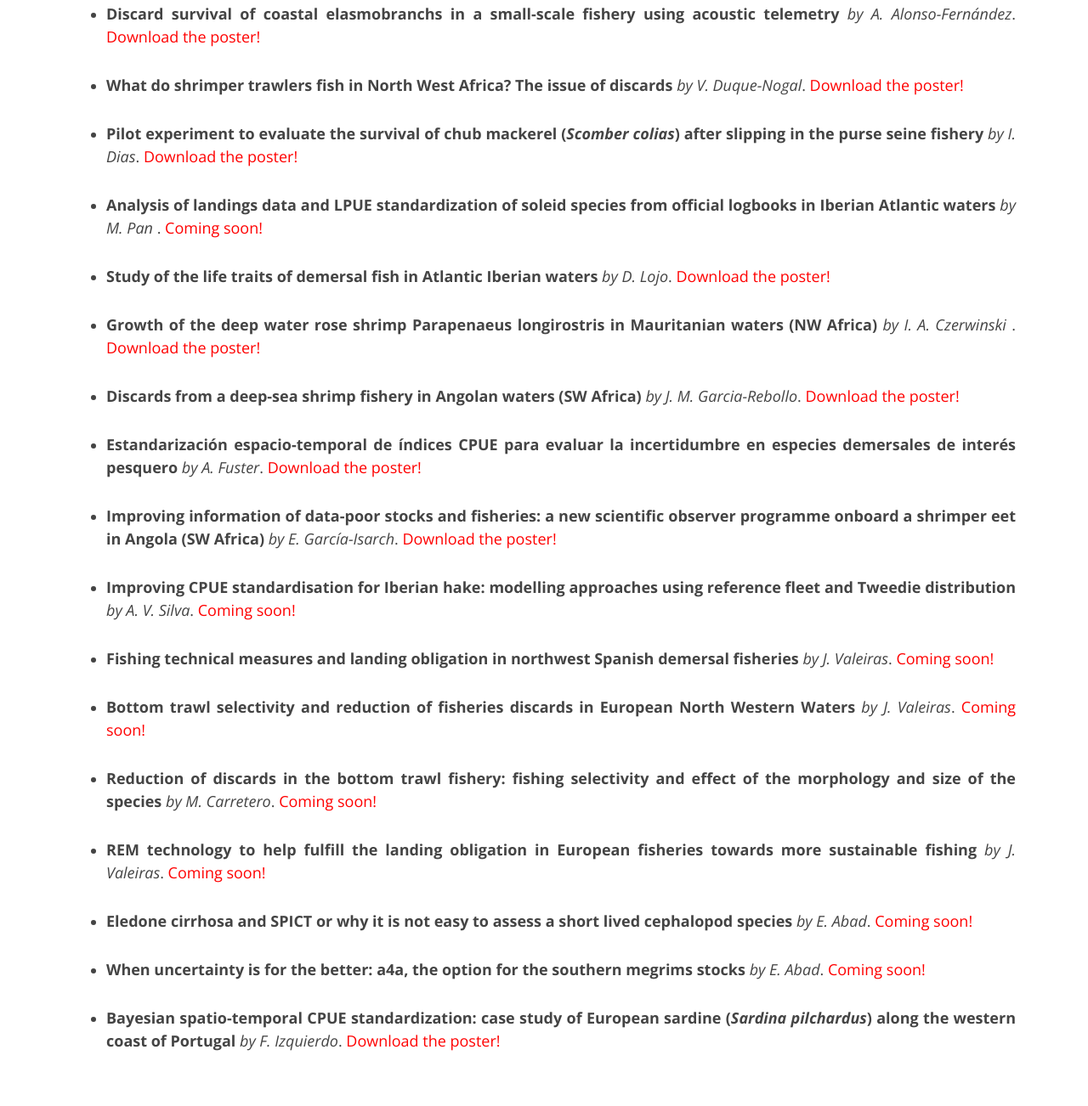
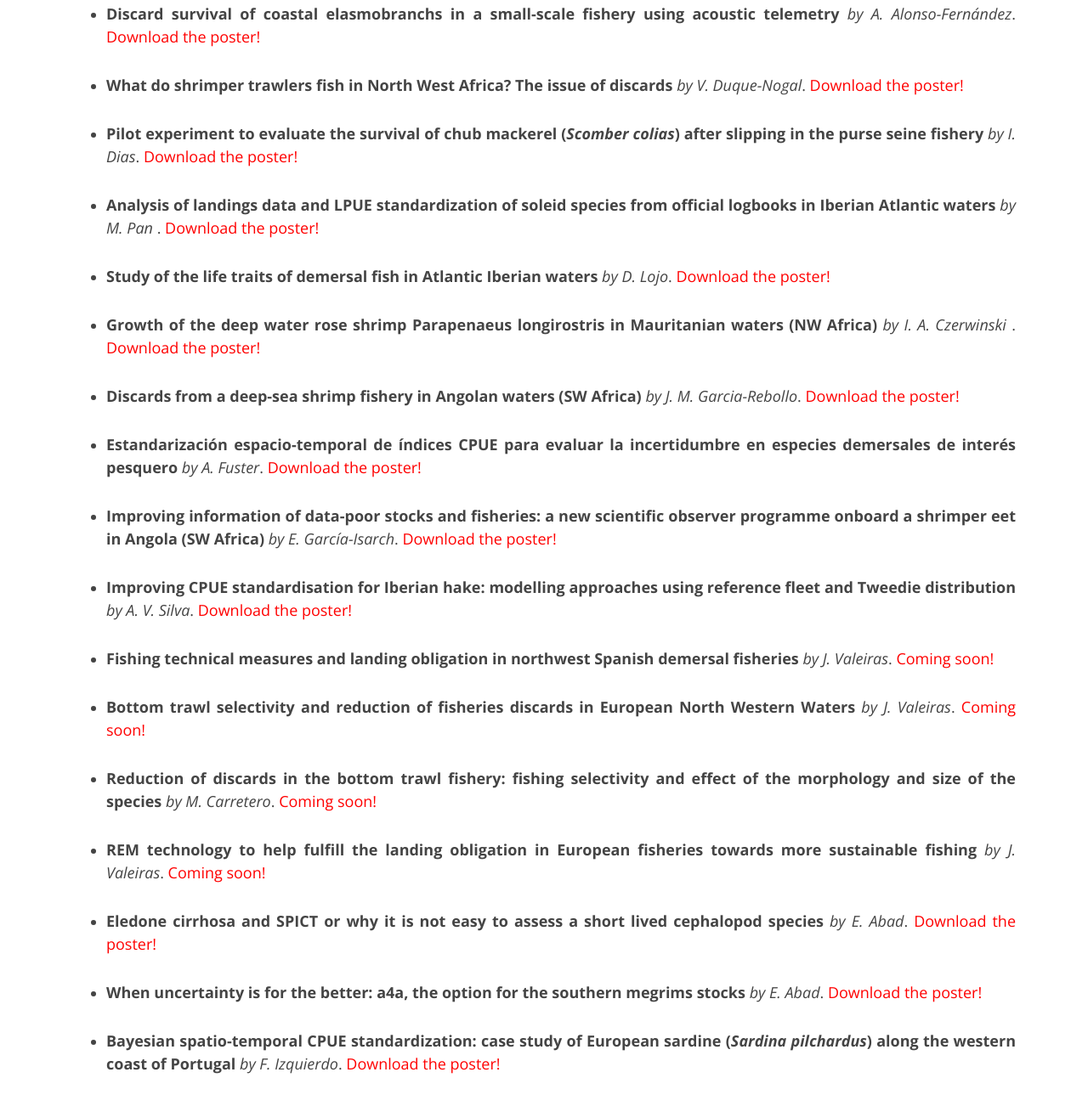
Before and after one commit to MERVEX-group/SIMERPE, a plain HTML site: page proof/pc.html in a window 1280 px wide. Shown: the part 1047-2349 px from the top of the page at 85% size. Drawn offline with nearby package versions, Linux system fonts and the light colour scheme.

Commit message:
new changes:talk,posters...

```diff
--- a/proof/pc.html
+++ b/proof/pc.html
@@ -76,7 +76,7 @@ continuo (SPiCT) para el dorado del océano índico </b> <em>by M. Aramburu</em>
 <li><p style="font-size:18px;"align="justify"> <b>Pilot experiment to evaluate the survival of chub mackerel (<em>Scomber colias</em>) after slipping in the
 purse seine fishery </b> <em>by I. Dias</em>. <a href="./Dias et al 2021 poster SIMERPE Vigo.pdf"><FONT COLOR="red">Download the poster!</a> </FONT></p></li>
 <li><p style="font-size:18px;"align="justify"> <b>Analysis of landings data and LPUE standardization of soleid species from official logbooks in
-Iberian Atlantic waters </b> <em>by M. Pan </em>. <a href=""><FONT COLOR="red">Coming soon!</a> </FONT></p></li>
+Iberian Atlantic waters </b> <em>by M. Pan </em>. <a href="./MPan_Poster_Simerpe.pdf"><FONT COLOR="red">Download the poster!</a> </FONT></p></li>
 <li><p style="font-size:18px;"align="justify"> <b>Study of the life traits of demersal fish in Atlantic Iberian waters </b> <em>by D. Lojo</em>. <a href="./Presentation_LojoAmoedo.pdf"><FONT COLOR="red">Download the poster!</a></FONT></p></li>
 <li><p style="font-size:18px;"align="justify"> <b>Growth of the deep water rose shrimp Parapenaeus longirostris in Mauritanian waters (NW Africa) </b> <em>by I. A. Czerwinski </em>. <a href="./Poster_Crecimiento_GAM_Final_2.pdf"><FONT COLOR="red">Download the poster!</a></FONT></p></li>
 <li><p style="font-size:18px;"align="justify"> <b>Discards from a deep-sea shrimp fishery in Angolan waters (SW Africa) </b> <em>by J. M. Garcia-Rebollo</em>. <a href="./Bycacth_Angola.pdf"><FONT COLOR="red">Download the poster!</a> </FONT></p></li>
@@ -87,15 +87,15 @@ onboard a shrimper
 eet in Angola (SW Africa) </b> <em>by E. García-Isarch</em>. <a href="./Garcia_Isarch et al_SIMERPE.pdf"><FONT COLOR="red">Download the poster!</a> </FONT></p></li>
 <li><p style="font-size:18px;"align="justify"> <b>Improving CPUE standardisation for Iberian hake: modelling approaches using reference
 fleet and
-Tweedie distribution </b> <em>by A. V. Silva</em>. <a href=""><FONT COLOR="red"></a>Coming soon!</FONT></p></li>
+Tweedie distribution </b> <em>by A. V. Silva</em>. <a href="./SIMERPE_2021_Silva_Mendes_Silva.pdf"><FONT COLOR="red">Download the poster!</a></FONT></p></li>
 <li><p style="font-size:18px;"align="justify"> <b>Fishing technical measures and landing obligation in northwest Spanish demersal fisheries </b> <em>by J. Valeiras</em>. <a href=""><FONT COLOR="red"></a>Coming soon!</FONT></p></li>
 <li><p style="font-size:18px;"align="justify"> <b>Bottom trawl selectivity and reduction of fisheries discards in European North Western Waters </b> <em>by J. Valeiras</em>. <a href=""><FONT COLOR="red"></a>Coming soon! </FONT></p></li>
 <li><p style="font-size:18px;"align="justify"> <b>Reduction of discards in the bottom trawl fishery: fishing selectivity and effect of the morphology
 and size of the species</b> <em>by M. Carretero</em>. <a href=""><FONT COLOR="red"></a>Coming soon! </FONT></p></li>
 <li><p style="font-size:18px;"align="justify"> <b>REM technology to help fulfill the landing obligation in European fisheries towards more sustainable
 fishing </b> <em>by J. Valeiras</em>. <a href=""><FONT COLOR="red"></a>Coming soon! </FONT></p></li>
-<li><p style="font-size:18px;"align="justify"> <b>Eledone cirrhosa and SPICT or why it is not easy to assess a short lived cephalopod species</b> <em>by E. Abad</em>. <a href=""><FONT COLOR="red"></a>Coming soon! </FONT></p></li>
-<li><p style="font-size:18px;"align="justify"> <b>When uncertainty is for the better: a4a, the option for the southern megrims stocks </b> <em>by E. Abad</em>. <a href=""><FONT COLOR="red"></a>Coming soon! </FONT></p></li>
+<li><p style="font-size:18px;"align="justify"> <b>Eledone cirrhosa and SPICT or why it is not easy to assess a short lived cephalopod species</b> <em>by E. Abad</em>. <a href="./2021SIMERPE_Abadetal_EledoneSPICT.pdf"><FONT COLOR="red">Download the poster!</a> </FONT></p></li>
+<li><p style="font-size:18px;"align="justify"> <b>When uncertainty is for the better: a4a, the option for the southern megrims stocks </b> <em>by E. Abad</em>. <a href="./2021SIMERPE_Abadetal_a4a.pdf"><FONT COLOR="red">Download the poster!</a></FONT></p></li>
  <li><p style="font-size:18px;"align="justify"> <b>Bayesian spatio-temporal CPUE standardization: case study of European sardine (<em>Sardina pilchardus</em>) along the western coast of Portugal
  </b> <em>by F. Izquierdo</em>. <a href="./SIMERPE_SardineCPUE_poster.pdf"><FONT COLOR="red">Download the poster!</a></FONT></p></li>
  </ul>
```
Also changed, not shown: proof/to.html (+1 -1 lines), 5 other files.
